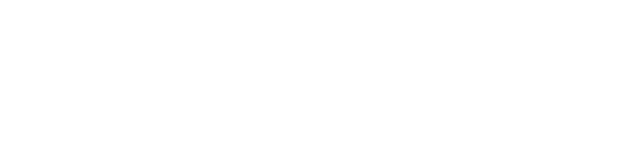
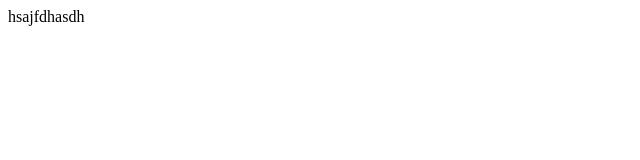
Before and after one commit to nurezf/hackaton, a plain HTML site: page index.html in a window 1280 px wide. Shown: the whole page, without its empty margins (0-640 px from the left). Drawn offline with Linux system fonts and the light colour scheme.

Commit message:
Update index.html

```diff
--- a/index.html
+++ b/index.html
@@ -5,5 +5,7 @@
     <meta name="viewport" content="width=device-width, initial-scale=1.0" />
     <title>Document</title>
   </head>
-  <body></body>
+  <body>
+    hsajfdhasdh
+  </body>
 </html>
```
